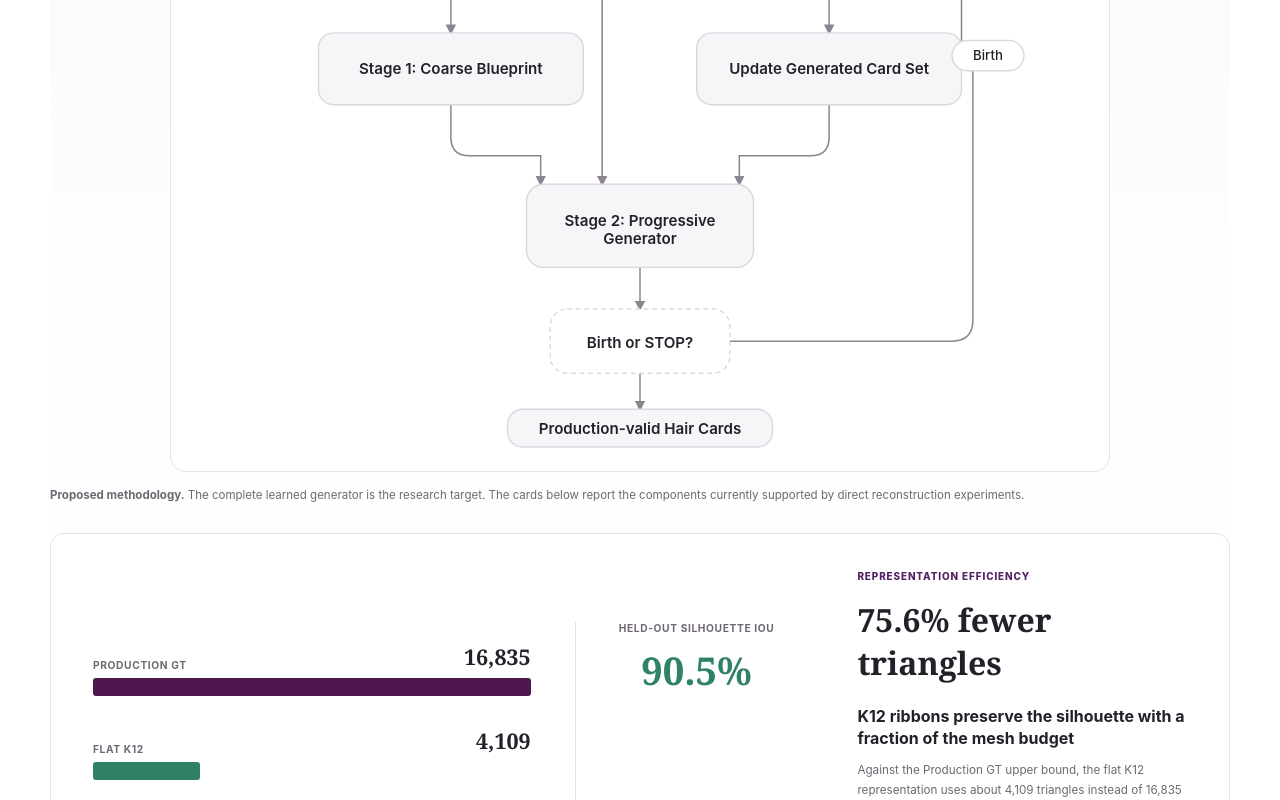
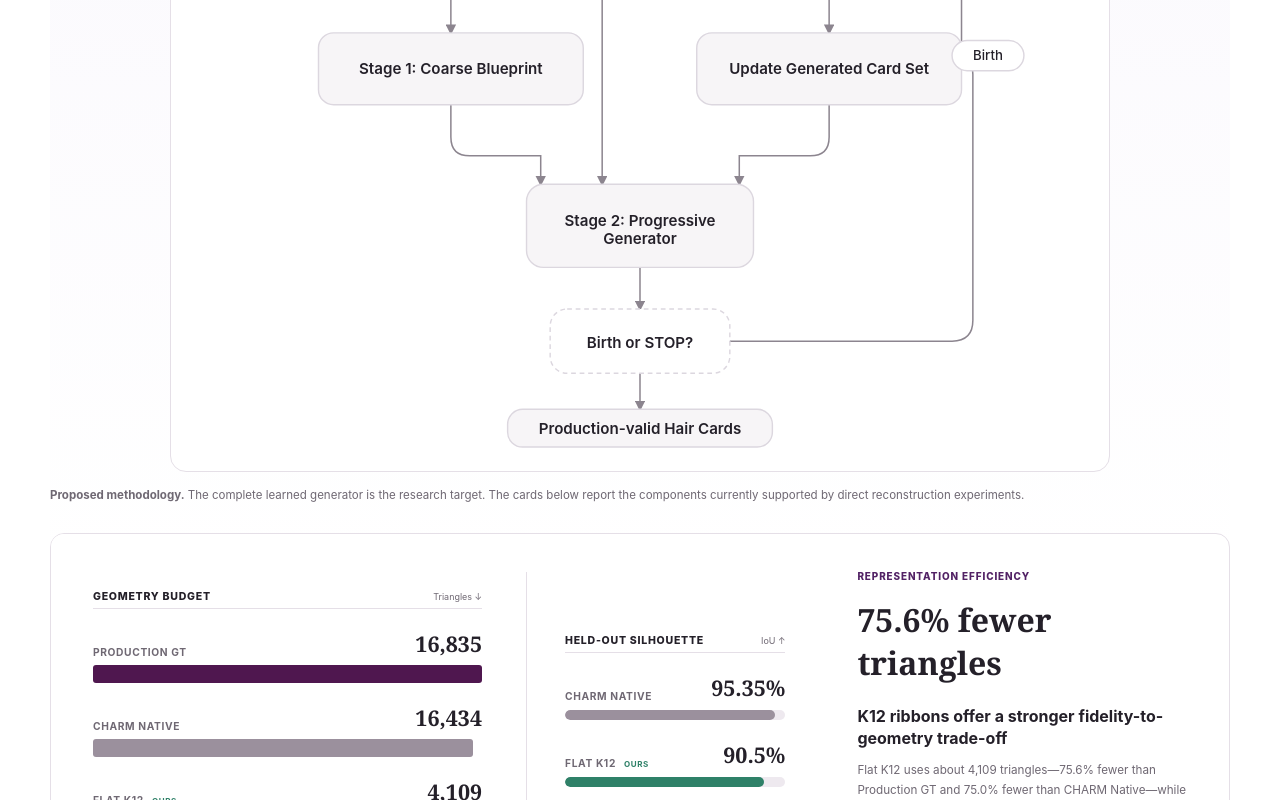
Before and after one commit to Xinyi-0916/research-site, a React (Vite) app: page / in a window 1280 px wide. Shown: the part 11200-12000 px from the top of the page. Built offline with nearby package versions, Linux system fonts and the light colour scheme.

Commit message:
Compare K12 representation with CHARM

```diff
--- a/src/ResearchSite.jsx
+++ b/src/ResearchSite.jsx
@@ -168,12 +168,17 @@ function GeneratorProgress() {
     </figure>
     <p className="pipeline-boundary"><strong>Proposed methodology.</strong> The complete learned generator is the research target. The cards below report the components currently supported by direct reconstruction experiments.</p>
     <div className="generator-studies">{generatorProgress.studies.map((study) => <article key={study.label}>
-      {study.kind === 'representation' ? <figure className="representation-figure" aria-label="Production GT uses 16,835 triangles; compact K12 ribbons use 4,109 triangles and retain 90.5 percent held-out silhouette IoU">
+      {study.kind === 'representation' ? <figure className="representation-figure" aria-label="Production GT uses 16,835 triangles, CHARM Native uses 16,434, and compact K12 ribbons use 4,109. CHARM reaches 95.35 percent held-out silhouette IoU and K12 reaches 90.5 percent.">
         <div className="triangle-comparison">
-          <div><span>Production GT</span><strong>{study.sourceTriangles.toLocaleString()}</strong><i style={{ '--bar-size': '100%' }} /></div>
-          <div><span>Flat K12</span><strong>{study.compactTriangles.toLocaleString()}</strong><i style={{ '--bar-size': `${(study.compactTriangles / study.sourceTriangles) * 100}%` }} /></div>
+          <header><span>Geometry budget</span><small>Triangles ↓</small></header>
+          <div className="production"><span>Production GT</span><strong>{study.sourceTriangles.toLocaleString()}</strong><i style={{ '--bar-size': '100%' }} /></div>
+          <div className="charm"><span>CHARM Native</span><strong>{study.charmTriangles.toLocaleString()}</strong><i style={{ '--bar-size': `${(study.charmTriangles / study.sourceTriangles) * 100}%` }} /></div>
+          <div className="ours"><span>Flat K12 <b>Ours</b></span><strong>{study.compactTriangles.toLocaleString()}</strong><i style={{ '--bar-size': `${(study.compactTriangles / study.sourceTriangles) * 100}%` }} /></div>
         </div>
-        <div className="representation-retention"><span>Held-out silhouette IoU</span><strong>{study.heldoutIou}%</strong><div><i style={{ '--retention': `${study.heldoutIou}%` }} /></div></div>
+        <div className="representation-retention"><header><span>Held-out silhouette</span><small>IoU ↑</small></header>
+          <div><span>CHARM Native</span><strong>{study.charmIou}%</strong><i><b style={{ '--retention': `${study.charmIou}%` }} /></i></div>
+          <div className="ours"><span>Flat K12 <b>Ours</b></span><strong>{study.heldoutIou}%</strong><i><b style={{ '--retention': `${study.heldoutIou}%` }} /></i></div>
+        </div>
       </figure> : <figure><img src={study.image} alt={study.alt} /></figure>}
       <div><span>{study.label}</span><strong className="generator-value">{study.value}</strong><h3>{study.title}</h3><p>{study.body}</p></div>
     </article>)}</div>
--- a/src/data/siteData.js
+++ b/src/data/siteData.js
@@ -36,10 +36,12 @@ export const generatorProgress = {
       kind: 'representation',
       label: 'Representation efficiency',
       value: '75.6% fewer triangles',
-      title: 'K12 ribbons preserve the silhouette with a fraction of the mesh budget',
-      body: 'Against the Production GT upper bound, the flat K12 representation uses about 4,109 triangles instead of 16,835 while retaining 90.5% held-out silhouette IoU. This compact, ordered representation is the geometry predicted by the generator.',
+      title: 'K12 ribbons offer a stronger fidelity-to-geometry trade-off',
+      body: 'Flat K12 uses about 4,109 triangles—75.6% fewer than Production GT and 75.0% fewer than CHARM Native—while retaining 90.5% held-out silhouette IoU. CHARM reaches 95.35% IoU, but at nearly the original production mesh budget.',
       sourceTriangles: 16835,
+      charmTriangles: 16434,
       compactTriangles: 4109,
+      charmIou: 95.35,
       heldoutIou: 90.5,
     },
     {
--- a/src/styles.css
+++ b/src/styles.css
@@ -464,17 +464,24 @@ th:first-child { text-align: left; }
 .generator-studies > article { display: grid; grid-template-columns: minmax(0, 1.45fr) minmax(270px, .75fr); min-height: 320px; overflow: hidden; border: 1px solid var(--line); border-radius: 14px; background: white; }
 .generator-studies figure { margin: 0; min-height: 320px; background: #fff; }
 .generator-studies img { width: 100%; height: 100%; max-height: 470px; object-fit: contain; display: block; }
-.representation-figure { display: grid; grid-template-columns: minmax(0, 1.35fr) minmax(170px, .65fr); align-items: center; gap: 44px; padding: 42px; }
-.triangle-comparison { display: grid; gap: 30px; }
+.representation-figure { display: grid; grid-template-columns: minmax(0, 1.2fr) minmax(230px, .8fr); align-items: stretch; gap: 44px; padding: 38px 42px; }
+.triangle-comparison, .representation-retention { display: grid; align-content: center; gap: 20px; }
+.triangle-comparison header, .representation-retention header { display: flex; padding-bottom: 5px; align-items: baseline; justify-content: space-between; border-bottom: 1px solid var(--line); }
+.triangle-comparison header span, .representation-retention header span { color: var(--ink); font-size: .66rem; font-weight: 800; letter-spacing: .07em; text-transform: uppercase; }
+.triangle-comparison header small, .representation-retention header small { color: var(--muted); font-size: .56rem; }
 .triangle-comparison > div { display: grid; grid-template-columns: 1fr auto; align-items: end; gap: 7px 18px; }
 .triangle-comparison span, .representation-retention span { color: var(--muted); font-size: .64rem; font-weight: 750; letter-spacing: .06em; text-transform: uppercase; }
+.triangle-comparison span b, .representation-retention span b { margin-left: 5px; color: #2f8168; font-size: .5rem; }
 .triangle-comparison strong { font-family: var(--serif); font-size: 1.35rem; font-weight: 600; }
 .triangle-comparison i { grid-column: 1 / -1; width: var(--bar-size); height: 18px; border-radius: 3px; background: #4f174f; }
-.triangle-comparison > div:last-child i { background: #2f8168; }
-.representation-retention { display: grid; justify-items: center; gap: 10px; padding-left: 32px; border-left: 1px solid var(--line); text-align: center; }
-.representation-retention strong { color: #2f8168; font-family: var(--serif); font-size: 2.4rem; font-weight: 600; }
-.representation-retention > div { width: 94px; height: 94px; padding: 9px; border-radius: 50%; background: conic-gradient(#2f8168 var(--retention), #ebe7eb 0); }
-.representation-retention > div::after { display: block; width: 100%; height: 100%; border-radius: 50%; background: white; content: ''; }
+.triangle-comparison .charm i { background: #9b909d; }
+.triangle-comparison .ours i { background: #2f8168; }
+.representation-retention { padding-left: 38px; border-left: 1px solid var(--line); }
+.representation-retention > div { display: grid; grid-template-columns: 1fr auto; gap: 8px 14px; align-items: end; }
+.representation-retention strong { font-family: var(--serif); font-size: 1.35rem; font-weight: 600; }
+.representation-retention > div > i { grid-column: 1 / -1; height: 10px; overflow: hidden; border-radius: 8px; background: #eee9ef; }
+.representation-retention > div > i > b { display: block; width: var(--retention); height: 100%; border-radius: inherit; background: #9b909d; }
+.representation-retention .ours > i > b { background: #2f8168; }
 .generator-studies > article > div { padding: 30px; align-self: center; }
 .generator-studies > article > div > span { color: var(--green); font-size: .62rem; font-weight: 800; letter-spacing: .09em; text-transform: uppercase; }
 .generator-value { display: block; margin: 14px 0 22px; color: var(--ink); font-family: var(--serif); font-size: 2rem; }
```
